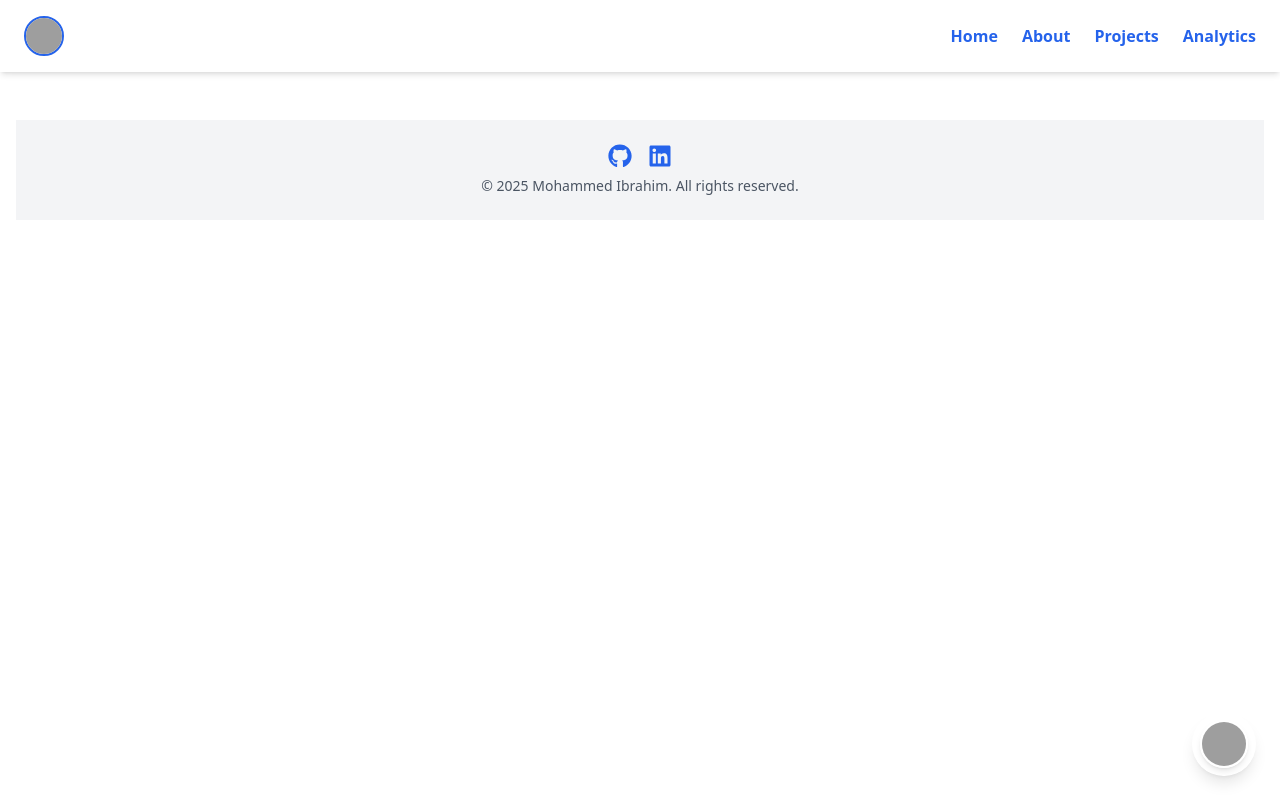
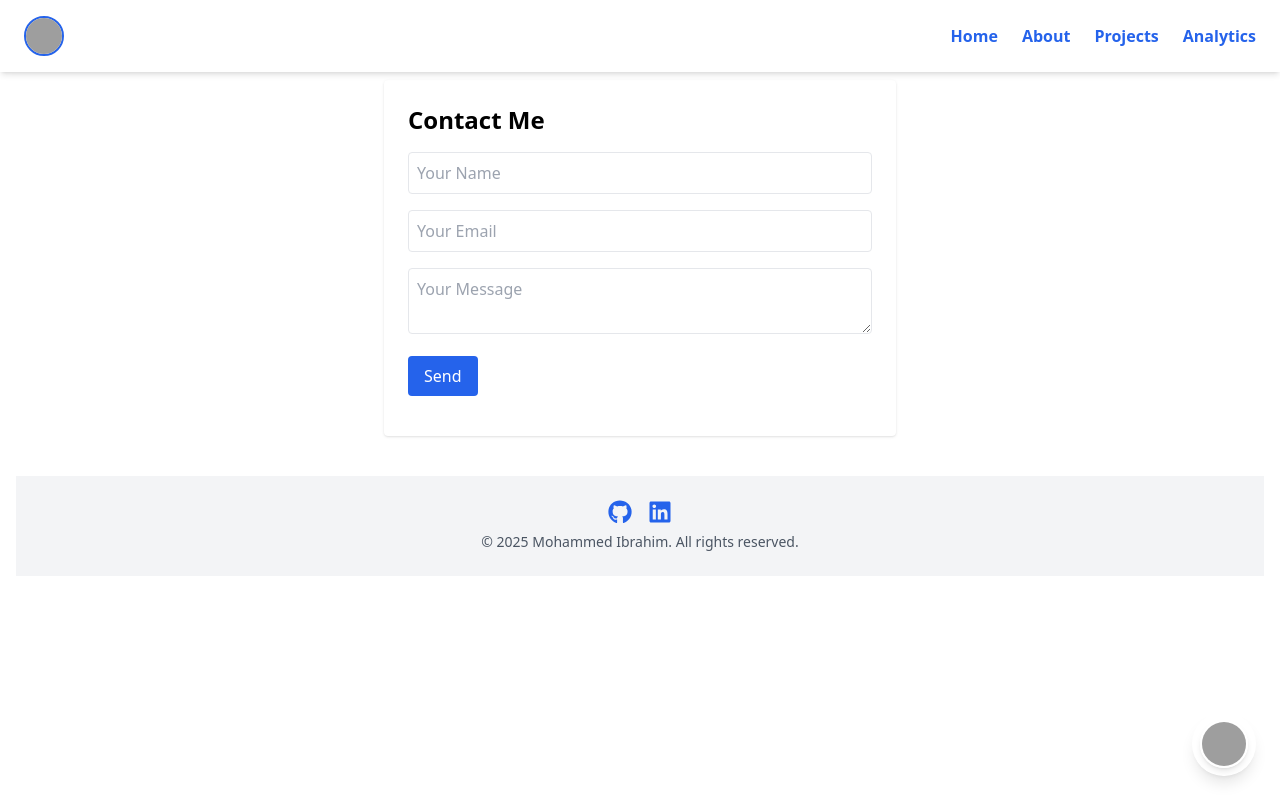
Before and after one commit to Githup-action-project/Azure-Static-Portfolio-Site-, a React (Vite) app: page /contact in a window 1280 px wide. Built offline with nearby package versions, Linux system fonts and the light colour scheme; grey boxes are pictures that could not be loaded.

Commit message:
ContactForm

```diff
--- a/src/App.jsx
+++ b/src/App.jsx
@@ -10,6 +10,7 @@ import VisitorAnalytics from "./components/VisitorAnalytics";
 import Footer from "./components/Footer";
 import BackToTop from "./components/BackToTop";
 import { Helmet } from "react-helmet-async";
+import ContactForm from "./components/ContactForm";
 
 
 
@@ -65,6 +66,7 @@ function App() {
           <Route path="/about" element={<About />} />
           <Route path="/projects" element={<Projects />} />
           <Route path="/analytics" element={<VisitorAnalytics />} />
+          <Route path="/contact" element={<ContactForm />} />
         </Routes>
         <Footer />
         <BackToTop />
--- /dev/null
+++ b/src/components/ContactForm.jsx
@@ -0,0 +1,68 @@
+import React, { useState } from "react";
+
+function ContactForm() {
+  const [formData, setFormData] = useState({ name: "", email: "", message: "" });
+  const [status, setStatus] = useState("");
+
+  const handleChange = (e) => {
+    setFormData({ ...formData, [e.target.name]: e.target.value });
+  };
+
+  const handleSubmit = async (e) => {
+    e.preventDefault();
+    setStatus("Sending...");
+    try {
+      const response = await fetch("https://<your-function-app>.azurewebsites.net/api/contactform", {
+        method: "POST",
+        headers: { "Content-Type": "application/json" },
+        body: JSON.stringify(formData)
+      });
+      if (response.ok) {
+        setStatus("Message sent successfully!");
+        setFormData({ name: "", email: "", message: "" });
+      } else {
+        setStatus("Failed to send message.");
+      }
+    } catch (error) {
+      setStatus("Error sending message.");
+    }
+  };
+
+  return (
+    <form onSubmit={handleSubmit} className="max-w-lg mx-auto p-6 bg-white dark:bg-gray-800 rounded shadow">
+      <h2 className="text-2xl font-bold mb-4">Contact Me</h2>
+      <input
+        type="text"
+        name="name"
+        placeholder="Your Name"
+        value={formData.name}
+        onChange={handleChange}
+        className="w-full mb-4 p-2 border rounded"
+        required
+      />
+      <input
+        type="email"
+        name="email"
+        placeholder="Your Email"
+        value={formData.email}
+        onChange={handleChange}
+        className="w-full mb-4 p-2 border rounded"
+        required
+      />
+      <textarea
+        name="message"
+        placeholder="Your Message"
+        value={formData.message}
+        onChange={handleChange}
+        className="w-full mb-4 p-2 border rounded"
+        required
+      />
+      <button type="submit" className="bg-blue-600 text-white px-4 py-2 rounded hover:bg-blue-700">
+        Send
+      </button>
+      <p className="mt-4">{status}</p>
+    </form>
+  );
+}
+
+export default ContactForm;
```
Also changed, not shown: azure-functions/contactForm/function.json (added, +16 -0 lines), azure-functions/contactForm/index.js (added, +33 -0 lines).
